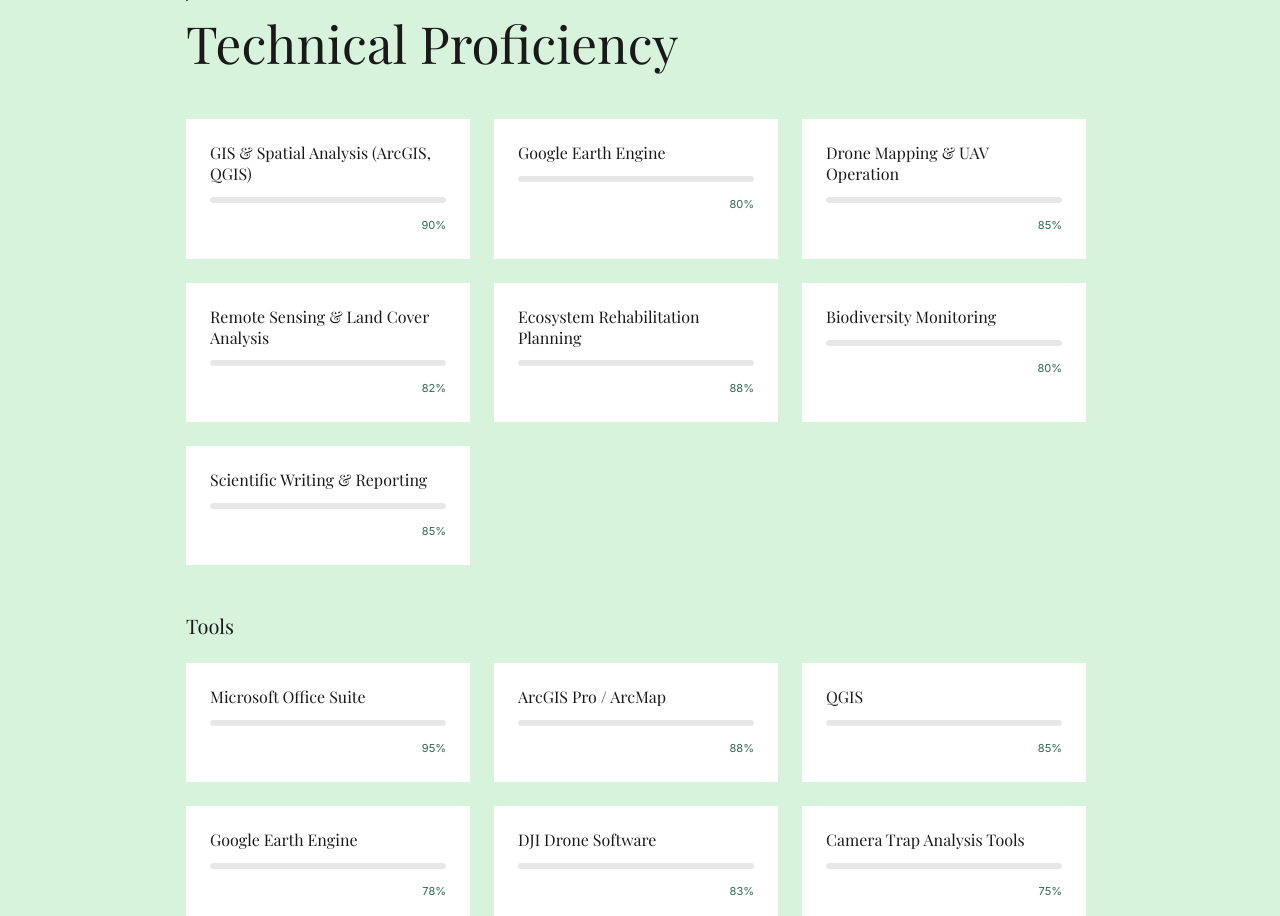
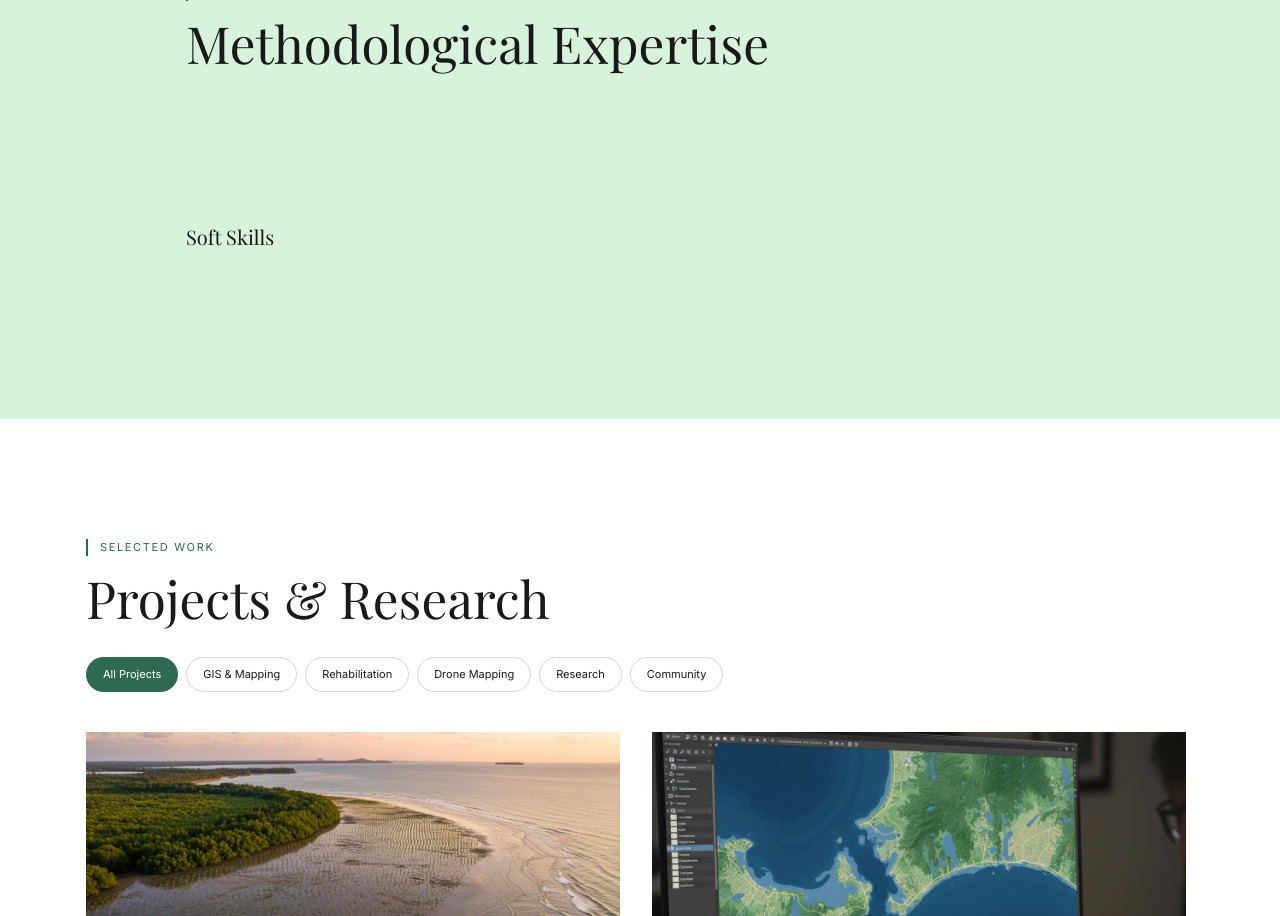
Before and after one commit to galihanggara/portfolio-galih, a React (Vite) app: page / in a window 1280 px wide. Shown: the part 1884-2800 px from the top of the page. Built offline with nearby package versions, Linux system fonts and the light colour scheme.

Commit message:
refactor: elevate professional branding to Geospatial Analyst, remove junior metrics, and integrate GEE interactive dashboard

```diff
--- a/src/config/index.ts
+++ b/src/config/index.ts
@@ -181,13 +181,8 @@ export const CONFIG: Config = {
 
   // Typewriter titles (bilingual, cycling)
   title: [
-    "GIS Assistant - PPIU North Sumatra",
-    "Asisten GIS - PPIU Sumatera Utara",
-    "Environmental & Conservation Professional",
-    "Profesional Lingkungan & Konservasi",
-    "Mangrove Rehabilitation Specialist",
-    "Spesialis Rehabilitasi Mangrove",
-    "Spatial Analysis & Drone Mapping Expert"
+    "Geospatial Analyst | Mangrove & Ecological Restoration Specialist",
+    "Geospatial Analyst | Mangrove & Ecological Restoration Specialist"
   ],
 
   taglineEN: "Leveraging spatial data and ecological expertise to drive sustainable landscape restoration across Indonesia.",
@@ -237,22 +232,14 @@ export const CONFIG: Config = {
   // ===== SKILLS =====
   skills: {
     technical: [
-      { name: "GIS & Spatial Analysis (ArcGIS, QGIS)", nameID: "GIS & Analisis Spasial (ArcGIS, QGIS)", percent: 90 },
-      { name: "Google Earth Engine", percent: 80 },
-      { name: "Drone Mapping & UAV Operation", nameID: "Pemetaan Drone & Operasi UAV", percent: 85 },
-      { name: "Remote Sensing & Land Cover Analysis", nameID: "Penginderaan Jauh & Analisis Tutupan Lahan", percent: 82 },
-      { name: "Ecosystem Rehabilitation Planning", nameID: "Perencanaan Rehabilitasi Ekosistem", percent: 88 },
-      { name: "Biodiversity Monitoring", nameID: "Monitoring Keanekaragaman Hayati", percent: 80 },
-      { name: "Scientific Writing & Reporting", nameID: "Penulisan Ilmiah & Pelaporan", percent: 85 }
+      { name: "Supervised & Unsupervised Classification", percent: 0 },
+      { name: "Time-Series Vegetation Indexing", percent: 0 },
+      { name: "UAV Photogrammetry & Orthomosaic", percent: 0 },
+      { name: "Geodatabase Architecture", percent: 0 },
+      { name: "Spatial Clustering", percent: 0 },
+      { name: "Drone SOP Implementation", percent: 0 }
     ],
-    tools: [
-      { name: "Microsoft Office Suite", percent: 95 },
-      { name: "ArcGIS Pro / ArcMap", percent: 88 },
-      { name: "QGIS", percent: 85 },
-      { name: "Google Earth Engine", percent: 78 },
-      { name: "DJI Drone Software", percent: 83 },
-      { name: "Camera Trap Analysis Tools", nameID: "Alat Analisis Kamera Jebak", percent: 75 }
-    ],
+    tools: [],
     soft: [
       { name: "Project Management", nameID: "Manajemen Proyek" },
       { name: "Community Engagement", nameID: "Pemberdayaan Masyarakat" },
@@ -337,8 +324,8 @@ export const CONFIG: Config = {
     {
       title: "Land Cover Spatial Analysis - North Sumatra",
       titleID: "Analisis Spasial Tutupan Lahan - Sumatera Utara",
-      description: "Spatial analysis of land cover changes in mangrove and peatland ecosystems, published in IOP Conference Series.",
-      descriptionID: "Analisis spasial perubahan tutupan lahan di ekosistem mangrove dan gambut, dipublikasikan di IOP Conference Series.",
+      description: "Engineered spatial monitoring protocols for a multi-hectare mangrove restoration program. Processed UAV and multispectral imagery to calculate carbon stock and guide community-based replanting interventions.",
+      descriptionID: "Engineered spatial monitoring protocols for a multi-hectare mangrove restoration program. Processed UAV and multispectral imagery to calculate carbon stock and guide community-based replanting interventions.",
       image: "/images/project-2.jpg",
       category: "gis",
       tags: ["ArcGIS", "Remote Sensing", "Land Cover", "Research", "Publication"],
@@ -348,8 +335,8 @@ export const CONFIG: Config = {
     {
       title: "Drone Ecosystem Mapping",
       titleID: "Pemetaan Ekosistem dengan Drone",
-      description: "Aerial drone surveys for ecosystem health assessment and rehabilitation progress monitoring across mangrove zones.",
-      descriptionID: "Survei drone udara untuk penilaian kesehatan ekosistem dan pemantauan kemajuan rehabilitasi di zona mangrove.",
+      description: "Authored and implemented Standard Operating Procedures (SOP) for UAV photogrammetry, standardizing aerial data acquisition for field teams and external vendors.",
+      descriptionID: "Authored and implemented Standard Operating Procedures (SOP) for UAV photogrammetry, standardizing aerial data acquisition for field teams and external vendors.",
       image: "/images/project-3.jpg",
       category: "mapping",
       tags: ["UAV", "Drone", "Ecosystem Mapping", "Monitoring"],
@@ -370,8 +357,8 @@ export const CONFIG: Config = {
     {
       title: "M4CR GIS Support - PPIU North Sumatra",
       titleID: "Dukungan GIS M4CR - PPIU Sumatera Utara",
-      description: "Ongoing GIS and spatial data support for the Mangroves for Coastal Resilience (M4CR) project in North Sumatra.",
-      descriptionID: "Dukungan GIS dan data spasial berkelanjutan untuk proyek Mangroves for Coastal Resilience (M4CR) di Sumatera Utara.",
+      description: "Architected and deployed Master Geodatabase v7 Platinum to standardize spatial data management across provincial restoration targets.",
+      descriptionID: "Architected and deployed Master Geodatabase v7 Platinum to standardize spatial data management across provincial restoration targets.",
       image: "/images/project-5.jpg",
       category: "gis",
       tags: ["GIS", "M4CR", "Coastal Resilience", "Spatial Data", "Mangrove"],
--- a/src/sections/Portfolio.tsx
+++ b/src/sections/Portfolio.tsx
@@ -169,26 +169,17 @@ export default function Portfolio() {
 
                     {/* Links */}
                     <div className="flex gap-4 mt-3">
-                      <span
-                        className="transition-all duration-200 hover:underline"
-                        style={{
-                          fontFamily: 'var(--font-body)',
-                          fontSize: '11px',
-                          color: 'var(--mid)',
-                        }}
-                      >
-                        {t('Live Demo', 'Demo')}
-                      </span>
-                      <span
-                        className="transition-all duration-200 hover:underline"
-                        style={{
-                          fontFamily: 'var(--font-body)',
-                          fontSize: '11px',
-                          color: 'var(--mid)',
-                        }}
-                      >
-                        GitHub
-                      </span>
+                      {(project.title === "Land Cover Spatial Analysis - North Sumatra" || project.titleID === "Analisis Spasial Tutupan Lahan - Sumatera Utara") && (
+                        <a
+                          href="https://ee-galihanggara0.projects.earthengine.app/view/carbon-stock-mangrove"
+                          target="_blank"
+                          rel="noopener noreferrer"
+                          className="transition-all duration-200 hover:underline"
+                          style={{ fontFamily: 'var(--font-body)', fontSize: '11px', color: 'var(--mid)', fontWeight: 'bold' }}
+                        >
+                          View GEE App →
+                        </a>
+                      )}
                     </div>
                   </div>
                 </div>
--- a/src/sections/Skills.tsx
+++ b/src/sections/Skills.tsx
@@ -15,32 +15,13 @@ export default function Skills() {
     if (!section) return;
 
     const ctx = gsap.context(() => {
-      // Animate progress bars
-      gsap.utils.toArray<HTMLElement>('.skill-progress-fill').forEach((fill) => {
-        const targetWidth = fill.dataset.percent;
-        gsap.to(fill, {
-          width: targetWidth + '%',
-          duration: 1,
-          ease: 'power2.out',
-          scrollTrigger: {
-            trigger: fill.closest('.skill-card'),
-            start: 'top 85%',
-            once: true,
-          },
-        });
+      // Stagger tags
+      gsap.from('.soft-skill-tag', {
+        y: 15, opacity: 0, duration: 0.4, stagger: 0.06,
+        scrollTrigger: { trigger: section, start: 'top 85%', once: true },
       });
 
-      // Stagger cards
-      gsap.from('.skill-card', {
-        y: 30, opacity: 0, duration: 0.6, stagger: 0.08,
-        scrollTrigger: { trigger: section, start: 'top 80%', once: true },
-      });
 
-      // Soft skill tags
-      gsap.from('.soft-skill-tag', {
-        y: 15, opacity: 0, duration: 0.4, stagger: 0.06,
-        scrollTrigger: { trigger: '.soft-skills-container', start: 'top 85%', once: true },
-      });
     }, section);
 
     return () => ctx.revert();
@@ -60,100 +41,21 @@ export default function Skills() {
           {/* Header */}
           <div className="section-label">{t('EXPERTISE', 'KEAHLIAN')}</div>
           <h2
-            className="font-display mt-4"
+            className="font-display mt-4 mb-8"
             style={{
               fontSize: 'clamp(2rem, 4vw, 3.5rem)',
               color: 'var(--black)',
             }}
           >
-            {t('Technical Proficiency', 'Keahlian Teknis')}
+            {t('Methodological Expertise', 'Keahlian Metodologis')}
           </h2>
 
-          {/* Technical Skills Grid */}
-          <div className="mt-12 grid grid-cols-1 sm:grid-cols-2 lg:grid-cols-3 gap-6">
+          {/* Technical Skills Grid -> Tags */}
+          <div className="flex flex-wrap gap-3 mt-8">
             {CONFIG.skills.technical.map((skill, i) => (
-              <div
-                key={i}
-                className="skill-card rounded-sm p-6"
-                style={{ backgroundColor: 'var(--white)' }}
-              >
-                <h3
-                  className="font-heading"
-                  style={{
-                    fontSize: '16px',
-                    color: 'var(--black)',
-                  }}
-                >
-                  {lang === 'en' ? skill.name : (skill.nameID || skill.name)}
-                </h3>
-                <div className="skill-progress-track mt-3">
-                  <div
-                    className="skill-progress-fill"
-                    data-percent={skill.percent}
-                    style={{ width: '0%' }}
-                  />
-                </div>
-                <div className="mt-2 text-right">
-                  <span
-                    style={{
-                      fontFamily: 'var(--font-body)',
-                      fontSize: '11px',
-                      color: 'var(--mid)',
-                    }}
-                  >
-                    {skill.percent}%
-                  </span>
-                </div>
-              </div>
-            ))}
-          </div>
-
-          {/* Tools Section */}
-          <h3
-            className="font-heading mt-12"
-            style={{
-              fontSize: '20px',
-              color: 'var(--black)',
-            }}
-          >
-            {t('Tools', 'Alat')}
-          </h3>
-
-          <div className="mt-6 grid grid-cols-1 sm:grid-cols-2 lg:grid-cols-3 gap-6">
-            {CONFIG.skills.tools.map((tool, i) => (
-              <div
-                key={i}
-                className="skill-card rounded-sm p-6"
-                style={{ backgroundColor: 'var(--white)' }}
-              >
-                <h3
-                  className="font-heading"
-                  style={{
-                    fontSize: '16px',
-                    color: 'var(--black)',
-                  }}
-                >
-                  {lang === 'en' ? tool.name : (tool.nameID || tool.name)}
-                </h3>
-                <div className="skill-progress-track mt-3">
-                  <div
-                    className="skill-progress-fill"
-                    data-percent={tool.percent}
-                    style={{ width: '0%' }}
-                  />
-                </div>
-                <div className="mt-2 text-right">
-                  <span
-                    style={{
-                      fontFamily: 'var(--font-body)',
-                      fontSize: '11px',
-                      color: 'var(--mid)',
-                    }}
-                  >
-                    {tool.percent}%
-                  </span>
-                </div>
-              </div>
+              <span key={i} className="soft-skill-tag" style={{ backgroundColor: 'var(--white)', color: 'var(--black)', border: '1px solid var(--border-color)' }}>
+                {lang === 'en' ? skill.name : (skill.nameID || skill.name)}
+              </span>
             ))}
           </div>
 
```
Also changed, not shown: public/gallery.json (+6 -62 lines).
